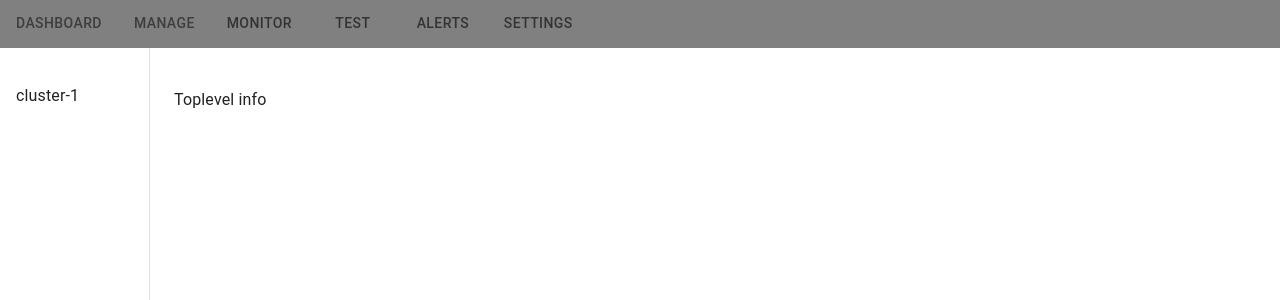
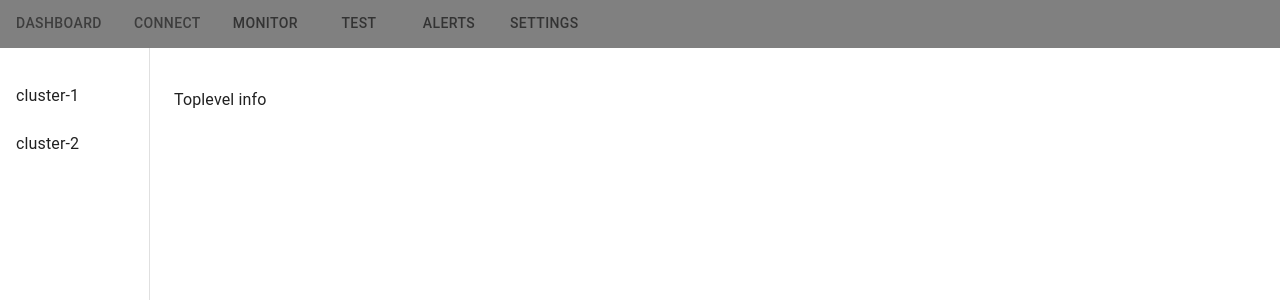
Before and after one commit to oslabs-beta/kalibrate, a React (Vite) app: page /dashboard in a window 1280 px wide. Shown: the top 300 px of the page. Built offline with nearby package versions, Linux system fonts and the light colour scheme.

Commit message:
modify sidebar to be compatible with multiple clusters and change manage in navbar to connect

```diff
--- a/src/components/Dashboard.tsx
+++ b/src/components/Dashboard.tsx
@@ -1,4 +1,4 @@
-import {Link, Outlet} from 'react-router-dom';
+import {Link, Outlet,useNavigate} from 'react-router-dom';
 import {
   Box,
   Drawer,
@@ -14,8 +14,10 @@ import {
 const drawerWidth = 150;
 
 const Dashboard = props => {
+
+  const navigate = useNavigate();
+
   const {clientId} = props;
-
 
   return (
     <Box sx={{display: 'flex'}}>
@@ -31,13 +33,15 @@ const Dashboard = props => {
         <Toolbar />
         <Box sx={{overflow: 'auto'}}>
           <List>
-            <Link to="/cluster-name" style={{textDecoration: 'none', color: 'inherit'}}>
-            <ListItem key= {clientId} disablePadding>
-                  <ListItemButton>
-                    <ListItemText primary= {clientId} />
-                  </ListItemButton>
-                </ListItem>
-            </Link>
+            {['cluster-1', 'cluster-2'].map(text => (
+              <ListItem key={text} disablePadding>
+                <ListItemButton
+                  onClick={() => navigate('/cluster-name', {state: {clusterName: text}})}
+                >
+                  <ListItemText primary={text} />
+                </ListItemButton>
+              </ListItem>
+            ))}
           </List>
         </Box>
       </Drawer>
--- a/src/components/Manage.tsx
+++ b/src/components/Manage.tsx
@@ -1,5 +1,5 @@
 import React from 'react';
-import {Link, Outlet} from 'react-router-dom';
+import {Link, Outlet,useLocation} from 'react-router-dom';
 import {
   Box,
   Drawer,
@@ -17,6 +17,10 @@ const drawerWidth = 150;
 const Manage = (props) => {
 
   const {clientId} = props;
+
+  const { state } = useLocation();
+  const {clusterName} = state;
+  console.log('STATE IN MANAGE',state);
 
   return (
     <Box sx={{display: 'flex'}}>
@@ -74,7 +78,7 @@ const Manage = (props) => {
       </Drawer>
       <Box component="main" sx={{flexGrow: 1, p: 3}}>
         <Toolbar />
-        <Typography paragraph>{clientId}</Typography>
+        <Typography paragraph>{state.clusterName}</Typography>
         <Outlet />
       </Box>
     </Box>
--- a/src/components/Navbar.tsx
+++ b/src/components/Navbar.tsx
@@ -24,8 +24,8 @@ const Navbar = () => {
         <Link to="/dashboard" style={{textDecoration: 'none', color: 'inherit'}}>
           <Tab label="Dashboard" />
         </Link>
-        <Link to="/cluster-name" style={{textDecoration: 'none', color: 'inherit'}}>
-          <Tab label="Manage" />
+        <Link to="/connect" style={{textDecoration: 'none', color: 'inherit'}}>
+          <Tab label="Connect" />
         </Link>
         <Tab label="Monitor" />
         <Tab label="Test" />
```
Also changed, not shown: 1 other file (tests, documents, lock files or other folders).
